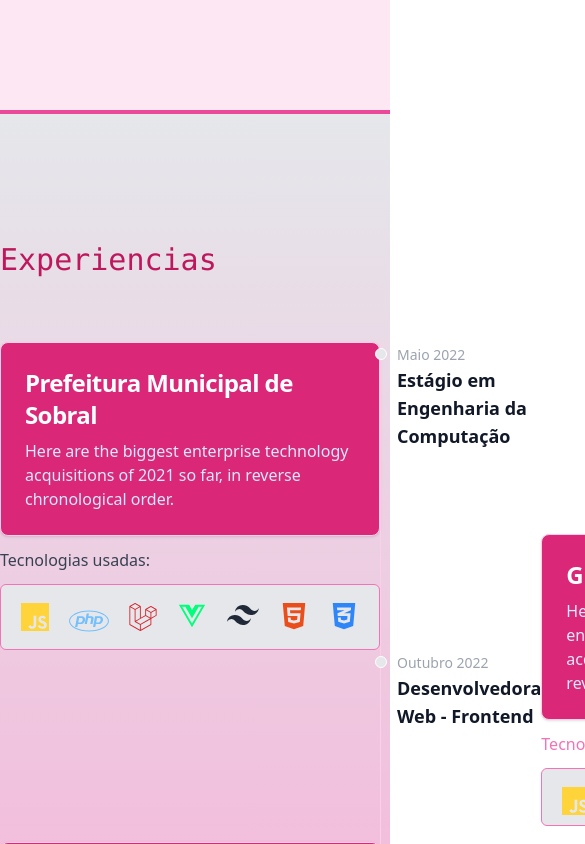
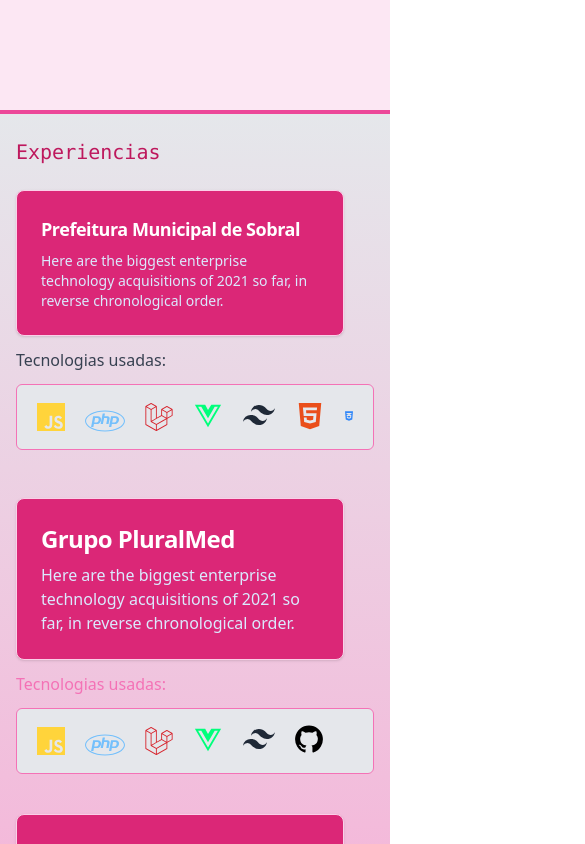
Before and after one commit to nicole-fer/portfolio-vue-project, a Vue app: page / in a window 390 px wide. Shown: the part 2080-2924 px from the top of the page, 585 px wide, since content can reach past the window. Built offline with nearby package versions, Linux system fonts and the light colour scheme.

Commit message:
tornando a pagina de experiencias mais responsiva

```diff
--- a/src/App.vue
+++ b/src/App.vue
@@ -1,7 +1,7 @@
 <script setup>
 import { shallowRef } from 'vue';
 import Main from './components/Main.vue'
-import  { SunIcon, MoonIcon } from '@heroicons/vue/16/solid'
+import { SunIcon, MoonIcon } from '@heroicons/vue/16/solid'
 import Sobre from './components/Conteudo/Sobre.vue'
 import Experiencias from './components/Conteudo/Experiencias.vue'
 import Contato from './components/Conteudo/Contato.vue'
@@ -10,7 +10,7 @@ import About from './components/Conteudo/About.vue';
 
 const darkMode = shallowRef(false);
 
-const chageTheme = () =>  {
+const chageTheme = () => {
   darkMode.value = !darkMode.value;
 }
 
@@ -20,33 +20,48 @@ const chageTheme = () =>  {
   <div>
     <div>
       <header>
-    <nav :class="darkMode==true ? 'border-gray-200 px-4 lg:px-6 py-2.5 dark:bg-gray-800 border-b-pink-500   border-b-2' : 'border-gray-200 px-4 lg:px-6 py-2.5 bg-pink-100 border-b-pink-500   border-b-2'">
+        <nav
+          :class="darkMode == true ? 'border-gray-200 px-4 lg:px-6 py-2.5 dark:bg-gray-800 border-b-pink-500   border-b-2' : 'border-gray-200 px-4 lg:px-6 py-2.5 bg-pink-100 border-b-pink-500   border-b-2'">
           <div class="  py-3 flex flex-wrap justify-between items-center mx-auto sm:px-8 px-2">
             <a href="https://flowbite.com" class="flex items-center">
               <img src="./assets/img/logo.png" class="mr-3 h-8 sm:h-16" alt="Flowbite Logo" />
             </a>
             <div class="flex items-end">
-                <button data-collapse-toggle="mobile-menu-2" type="button" class="inline-flex items-center p-2 ml-1 text-sm text-gray-500 rounded-lg lg:hidden hover:bg-gray-100 focus:outline-none focus:ring-2 focus:ring-gray-200 dark:text-gray-400 dark:hover:bg-gray-700 dark:focus:ring-gray-600" aria-controls="mobile-menu-2" aria-expanded="false">
+              <button data-collapse-toggle="mobile-menu-2" type="button"
+                class="inline-flex items-center p-2 ml-1 text-sm text-gray-500 rounded-lg lg:hidden hover:bg-gray-100 focus:outline-none focus:ring-2 focus:ring-gray-200 dark:text-gray-400 dark:hover:bg-gray-700 dark:focus:ring-gray-600"
+                aria-controls="mobile-menu-2" aria-expanded="false">
                 <span class="sr-only">Open main menu</span>
-                    <svg class="w-6 h-6" fill="currentColor" viewBox="0 0 20 20" xmlns="http://www.w3.org/2000/svg"><path fill-rule="evenodd" d="M3 5a1 1 0 011-1h12a1 1 0 110 2H4a1 1 0 01-1-1zM3 10a1 1 0 011-1h12a1 1 0 110 2H4a1 1 0 01-1-1zM3 15a1 1 0 011-1h12a1 1 0 110 2H4a1 1 0 01-1-1z" clip-rule="evenodd"></path></svg>
-                    <svg class="hidden w-6 h-6" fill="currentColor" viewBox="0 0 20 20" xmlns="http://www.w3.org/2000/svg"><path fill-rule="evenodd" d="M4.293 4.293a1 1 0 011.414 0L10 8.586l4.293-4.293a1 1 0 111.414 1.414L11.414 10l4.293 4.293a1 1 0 01-1.414 1.414L10 11.414l-4.293 4.293a1 1 0 01-1.414-1.414L8.586 10 4.293 5.707a1 1 0 010-1.414z" clip-rule="evenodd"></path></svg>
+                <svg class="w-6 h-6" fill="currentColor" viewBox="0 0 20 20" xmlns="http://www.w3.org/2000/svg">
+                  <path fill-rule="evenodd"
+                    d="M3 5a1 1 0 011-1h12a1 1 0 110 2H4a1 1 0 01-1-1zM3 10a1 1 0 011-1h12a1 1 0 110 2H4a1 1 0 01-1-1zM3 15a1 1 0 011-1h12a1 1 0 110 2H4a1 1 0 01-1-1z"
+                    clip-rule="evenodd"></path>
+                </svg>
+                <svg class="hidden w-6 h-6" fill="currentColor" viewBox="0 0 20 20" xmlns="http://www.w3.org/2000/svg">
+                  <path fill-rule="evenodd"
+                    d="M4.293 4.293a1 1 0 011.414 0L10 8.586l4.293-4.293a1 1 0 111.414 1.414L11.414 10l4.293 4.293a1 1 0 01-1.414 1.414L10 11.414l-4.293 4.293a1 1 0 01-1.414-1.414L8.586 10 4.293 5.707a1 1 0 010-1.414z"
+                    clip-rule="evenodd"></path>
+                </svg>
               </button>
             </div>
             <div class="hidden justify-between items-center w-full lg:flex lg:w-auto lg:order-1" id="mobile-menu-2">
               <ul class="flex flex-col mt-4 font-medium lg:flex-row lg:space-x-8 lg:mt-0">
                 <li>
-                        <a href="#sobre" :class="darkMode == true ? 'block py-2 pr-4 pl-3 text-gray-700 border-b border-gray-100 lg:border-0 lg:p-0 dark:text-gray-400 text-2xl lg:dark:hover:text-white dark:border-gray-700 dark:hover:bg-gray-700 dark:hover:text-white lg:dark:hover:bg-transparent' : 'block py-2 pr-4 pl-3 text-gray-700 border-b border-gray-100 lg:border-0 lg:p-0 lg:hover:bg-transparent hover:bg-gray-50 hover:text-blue-700 text-2xl'">Sobre</a>
+                  <a href="#sobre"
+                    :class="darkMode == true ? 'block py-2 pr-4 pl-3 text-gray-700 border-b border-gray-100 lg:border-0 lg:p-0 dark:text-gray-400 text-2xl lg:dark:hover:text-white dark:border-gray-700 dark:hover:bg-gray-700 dark:hover:text-white lg:dark:hover:bg-transparent' : 'block py-2 pr-4 pl-3 text-gray-700 border-b border-gray-100 lg:border-0 lg:p-0 lg:hover:bg-transparent hover:bg-gray-50 hover:text-blue-700 text-2xl'">Sobre</a>
                 </li>
                 <li>
-                        <a href="#experiencias" :class="darkMode == true ? 'block py-2 pr-4 pl-3 text-gray-700 border-b border-gray-100 lg:border-0 lg:p-0 dark:text-gray-400 text-2xl lg:dark:hover:text-white dark:border-gray-700 dark:hover:bg-gray-700 dark:hover:text-white lg:dark:hover:bg-transparent' : 'block py-2 pr-4 pl-3 text-gray-700 border-b border-gray-100 lg:border-0 lg:p-0 lg:hover:bg-transparent hover:bg-gray-50 hover:text-blue-700 text-2xl'">Experiências</a>
+                  <a href="#experiencias"
+                    :class="darkMode == true ? 'block py-2 pr-4 pl-3 text-gray-700 border-b border-gray-100 lg:border-0 lg:p-0 dark:text-gray-400 text-2xl lg:dark:hover:text-white dark:border-gray-700 dark:hover:bg-gray-700 dark:hover:text-white lg:dark:hover:bg-transparent' : 'block py-2 pr-4 pl-3 text-gray-700 border-b border-gray-100 lg:border-0 lg:p-0 lg:hover:bg-transparent hover:bg-gray-50 hover:text-blue-700 text-2xl'">Experiências</a>
                 </li>
                 <li>
-                        <a href="#contatos" :class="darkMode == true ? 'block py-2 pr-4 pl-3 text-gray-700 border-b border-gray-100 lg:border-0 lg:p-0 dark:text-gray-400 text-2xl lg:dark:hover:text-white dark:border-gray-700 dark:hover:bg-gray-700 dark:hover:text-white lg:dark:hover:bg-transparent' : 'block py-2 pr-4 pl-3 text-gray-700 border-b border-gray-100 lg:border-0 lg:p-0 lg:hover:bg-transparent hover:bg-gray-50 hover:text-blue-700 text-2xl'">Contato</a>
+                  <a href="#contatos"
+                    :class="darkMode == true ? 'block py-2 pr-4 pl-3 text-gray-700 border-b border-gray-100 lg:border-0 lg:p-0 dark:text-gray-400 text-2xl lg:dark:hover:text-white dark:border-gray-700 dark:hover:bg-gray-700 dark:hover:text-white lg:dark:hover:bg-transparent' : 'block py-2 pr-4 pl-3 text-gray-700 border-b border-gray-100 lg:border-0 lg:p-0 lg:hover:bg-transparent hover:bg-gray-50 hover:text-blue-700 text-2xl'">Contato</a>
                 </li>
                 <li>
-                        <div @click="chageTheme()" :class="darkMode == true ? 'block py-2 pr-4 pl-3 text-gray-700 border-b border-gray-100 lg:border-0 lg:p-0 dark:text-gray-400 text-2xl lg:dark:hover:text-white dark:border-gray-700 dark:hover:bg-gray-700 dark:hover:text-white lg:dark:hover:bg-transparent' : 'block py-2 pr-4 pl-3 text-gray-700 border-b border-gray-100 lg:border-0 lg:p-0 lg:hover:bg-transparent hover:bg-gray-50 hover:text-blue-700 text-2xl'">
-                          <MoonIcon v-if="darkMode==false" class="text-black w-8 h-8  cursor-pointer"/>
-                          <SunIcon v-if="darkMode==true" class="text-pink-500 w-8 h-8  cursor-pointer"/>
+                  <div @click="chageTheme()"
+                    :class="darkMode == true ? 'block py-2 pr-4 pl-3 text-gray-700 border-b border-gray-100 lg:border-0 lg:p-0 dark:text-gray-400 text-2xl lg:dark:hover:text-white dark:border-gray-700 dark:hover:bg-gray-700 dark:hover:text-white lg:dark:hover:bg-transparent' : 'block py-2 pr-4 pl-3 text-gray-700 border-b border-gray-100 lg:border-0 lg:p-0 lg:hover:bg-transparent hover:bg-gray-50 hover:text-blue-700 text-2xl'">
+                    <MoonIcon v-if="darkMode == false" class="text-black w-8 h-8  cursor-pointer" />
+                    <SunIcon v-if="darkMode == true" class="text-pink-500 w-8 h-8  cursor-pointer" />
                   </div>
                 </li>
               </ul>
@@ -56,10 +71,10 @@ const chageTheme = () =>  {
       </header>
     </div>
     <main id="scroll-container">
-     <Sobre class="scroll-page" id="main" :darkMode="darkMode"/>
-     <About class="scroll-page" id="sobre" :darkMode="darkMode"/>
-     <Experiencias class="scroll-page" :darkMode="darkMode" id="experiencias"/>
-     <Contato class="scroll-page" id="contatos"/>
+      <Sobre class="scroll-page" :darkMode="darkMode" id="main" />
+      <About class="scroll-page" :darkMode="darkMode" id="sobre" />
+      <Experiencias class="scroll-page" :darkMode="darkMode" id="experiencias" />
+      <Contato class="scroll-page" :darkMode="darkMode" id="contatos" />
     </main>
   </div>
 </template>
@@ -70,23 +85,26 @@ a {
   display: inline-block;
   text-decoration: none;
 }
+
 nav,
 .scroll-container {
   display: block;
   text-align: center;
 }
+
 nav {
   width: full;
 }
+
 .scroll-container {
   overflow-y: scroll;
   scroll-behavior: smooth;
 }
+
 .scroll-page {
   display: flex;
   align-items: center;
   justify-content: center;
   height: 100%;
   font-size: 5em;
-}
-</style>
+}</style>
--- a/src/components/Conteudo/Experiencias.vue
+++ b/src/components/Conteudo/Experiencias.vue
@@ -6,20 +6,20 @@ const props = defineProps({
 
 <template>
     <div
-        :class="darkMode == true ? 'bg-gray-900 py-32 border-t-4 border-pink-500' : 'bg-gradient-to-b from-gray-200 to-pink-300 py-32 border-t-4 border-pink-500'">
-        <div class="mb-16">
-            <p :class="darkMode==true ? 'sm:pl-32 text-3xl text-pink-500 font-mono' : 'sm:pl-32 text-3xl text-pink-700 font-mono'">Experiencias</p>
+        :class="darkMode == true ? 'px-4 bg-gray-900 sm:py-32 py-6 border-t-4 border-pink-500' : 'px-4 bg-gradient-to-b py-6 from-gray-200 to-pink-300 sm:py-32 border-t-4 border-pink-500'">
+        <div class="sm:mb-16 mb-6">
+            <p :class="darkMode==true ? 'sm:pl-32 sm:text-3xl text-xl text-pink-500 font-mono' : 'sm:pl-32 text-xl sm:text-3xl text-pink-700 font-mono'">Experiencias</p>
         </div>
-        <div class="flex justify-between sm:mx-52">
+        <div class="sm:flex sm:justify-between sm:mx-52">
             <div>
                 <div>
                     <div
-                        :class="darkMode == false ? 'block max-w-sm p-6 bg-pink-600 border border-pink-200 rounded-lg shadow ' : 'block max-w-sm p-6 border rounded-lg shadow bg-gray-800 border-gray-700 '">
+                        :class="darkMode == false ? 'block max-w-sm sm:w-full w-11/12 p-6 bg-pink-600 border border-pink-200 rounded-lg shadow ' : ' sm:w-full w-11/12  block max-w-sm p-6 border rounded-lg shadow bg-gray-800 border-gray-700 '">
                         <h5
-                            :class="darkMode == true ? 'mb-2 text-2xl font-bold tracking-tight text-white' : 'mb-2 text-2xl font-bold tracking-tight text-white'">
+                            :class="darkMode == true ? 'mb-2 sm:text-2xl text-lg font-bold tracking-tight text-white' : 'mb-2 text-lg sm:text-2xl font-bold tracking-tight text-white'">
                             Prefeitura Municipal de Sobral
                         </h5>
-                        <p :class="darkMode == true ? 'font-normal text-gray-400' : 'font-normal text-blue-100'">
+                        <p :class="darkMode == true ? 'font-normal text-sm sm:text-base text-gray-400' : 'text-sm sm:text-base font-normal text-blue-100'">
                             Here are the biggest enterprise technology acquisitions of 2021 so
                             far, in reverse chronological order.
                         </p>
@@ -72,10 +72,10 @@ const props = defineProps({
                         </ul>
                     </div>
                 </div>
-                <div class="pt-48">
+                <div class="sm:pt-48 mt-12 pb-6">
                     <div>
                         <div
-                            :class="darkMode == false ? 'block max-w-sm p-6 bg-pink-600 border border-pink-200 rounded-lg shadow ' : 'block max-w-sm p-6 border rounded-lg shadow bg-gray-800 border-gray-700 '">
+                        :class="darkMode == false ? 'block max-w-sm sm:w-full w-11/12 p-6 bg-pink-600 border border-pink-200 rounded-lg shadow ' : ' sm:w-full w-11/12  block max-w-sm p-6 border rounded-lg shadow bg-gray-800 border-gray-700 '">
                             <h5
                                 :class="darkMode == true ? 'mb-2 text-2xl font-bold tracking-tight text-white' : 'mb-2 text-2xl font-bold tracking-tight text-white'">
                                 Grupo PluralMed
@@ -134,9 +134,9 @@ const props = defineProps({
                     </div>
                 </div>
             </div>
-            <div>
+            <div class="sm:block hidden">
                 <ol class="relative border-s border-pink-200 dark:border-gray-700">
-                    <li class="mb-10 ms-4 pb-40">
+                    <li class="mb-10 ms-4 sm:pb-40 pb-6">
                         <div
                             class="absolute w-3 h-3 bg-gray-200 rounded-full mt-1.5 -start-1.5 border border-white dark:border-gray-900 dark:bg-gray-700">
                         </div>
@@ -147,7 +147,7 @@ const props = defineProps({
                             Estágio em Engenharia da Computação
                         </h3>
                     </li>
-                    <li class="mb-10 ms-4 pb-28">
+                    <li class="mb-28 ms-4 pb-40">
                         <div
                             class="absolute w-3 h-3 bg-gray-200 rounded-full mt-1.5 -start-1.5 border border-white dark:border-gray-900 dark:bg-gray-700">
                         </div>
@@ -172,9 +172,9 @@ const props = defineProps({
                 </ol>
             </div>
             <!-- Experiencia lado Direito -->
-            <div class="pt-48">
+            <div class="sm:pt-48 pt-4 pb-6">
                 <div
-                    :class="darkMode == false ? 'block max-w-sm p-6 bg-pink-600 border border-pink-200 rounded-lg shadow ' : 'block max-w-sm p-6 border rounded-lg shadow bg-gray-800 border-gray-700 '">
+                :class="darkMode == false ? 'block max-w-sm sm:w-full w-11/12 p-6 bg-pink-600 border border-pink-200 rounded-lg shadow ' : ' sm:w-full w-11/12  block max-w-sm p-6 border rounded-lg shadow bg-gray-800 border-gray-700 '">
                     <h5
                         :class="darkMode == true ? 'mb-2 text-2xl font-bold tracking-tight text-white' : 'mb-2 text-2xl font-bold tracking-tight text-white'">
                         GREAT
```
Lines whose indentation alone changed are shown as unchanged.
